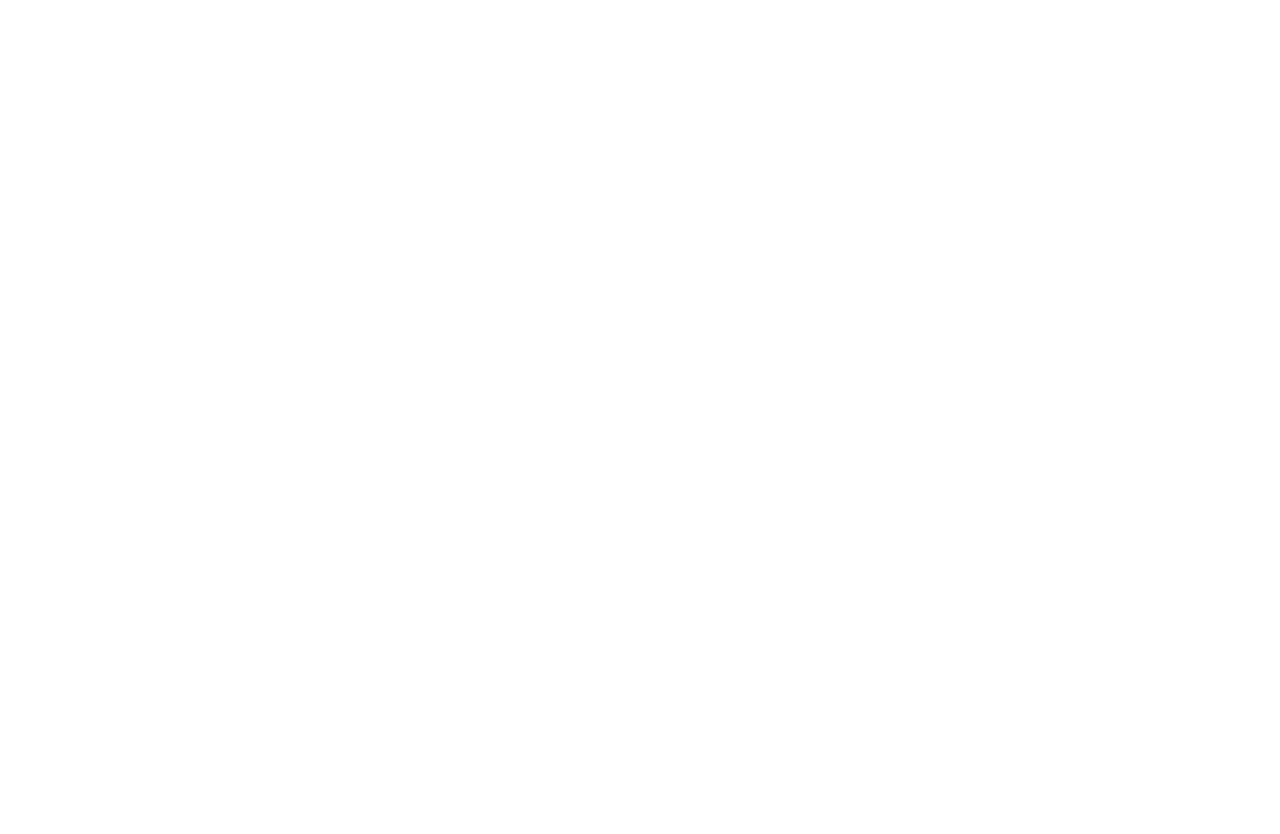
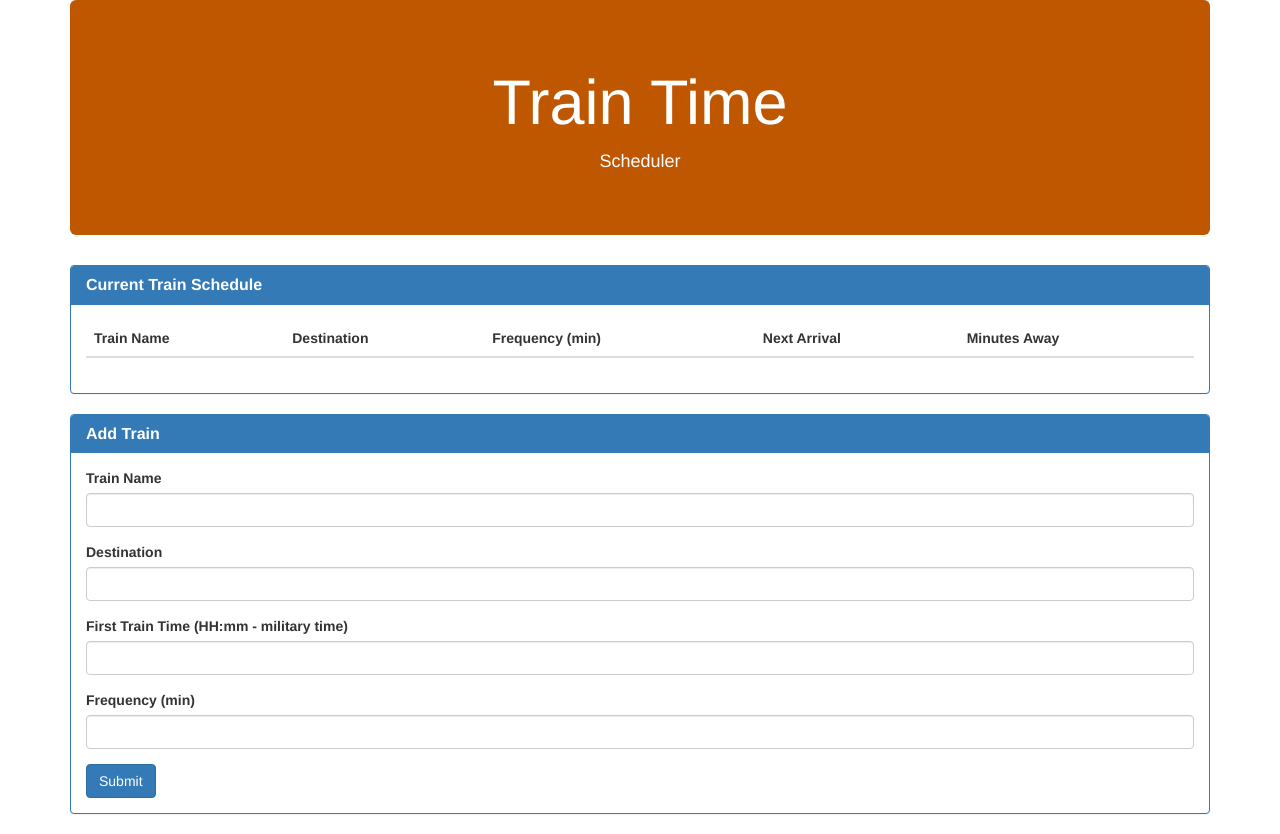
Before and after one commit to amandalowell/Scheduler, a plain HTML site: page index.html in a window 1280 px wide. Before the commit the page ends 800 px from the top, so only its background shows below. Drawn offline with nearby package versions, Linux system fonts and the light colour scheme.

Commit message:
post tutor

```diff
--- a/app.js
+++ b/app.js
@@ -10,3 +10,61 @@
   };
   // call the initiation
   firebase.initializeApp(firebaseConfig);
+
+
+console.log(firebase); //
+
+//var database = firebase.database();
+
+// function to calculate train time
+
+var mockTrains = [
+  {
+    name: "red",
+    destination: "Dallas",
+    firstTrainTime: 18*60*60*1000, //format for miliseconds, 1800
+    frequency: 5*60*1000 //5 min
+
+  },
+
+  {
+    name: "red",
+    destination: "Dallas",
+    firstTrainTime: 1800,
+    frequency: 5 //in minutes
+
+  },
+
+  {
+    name: "red",
+    destination: "Dallas",
+    firstTrainTime: 1800,
+    frequency: 5 //in minutes
+
+  },
+]
+
+// we have ^ trains with their start time
+// we know start time and we know current time and frequency
+//we need next arrival time
+//need to push data to data base (using database variable)
+//^^ in order to push this data, i need to get this data from the webpage (JQ)
+//make click functions, make forms, on submit. event.preventDefault
+//JQ to listen for on sumbit for Train Form.
+//once that even fires, its going to pass event to function and event will have properties for input values
+//this is how I will get the values to put them onto data base.
+//instead of hard code like example, use input values instead.
+//once we push to data base, we can get it back from data base, and then add it to screen.
+//^^ use append.
+// put empty div with class name, to placehold
+//could add form to HTML
+//train schedule div ( empty div)
+// jumbotron bootstrap
+
+
+function countTrainTime(train){
+  var currentTime = new Date().getTime();
+  console.log(currentTime, train.firstTrainTime);
+}
+
+countTrainTime(mockTrains[0]);
--- a/index.html
+++ b/index.html
@@ -3,13 +3,96 @@
 <head>
     <meta charset="UTF-8">
     <meta name="viewport" content="width=device-width, initial-scale=1.0">
-    <meta http-equiv="X-UA-Compatible" content="ie=edge">
     <title>Document</title>
 </head>
 <body>
 
+    <!DOCTYPE html>
+    <html lang="en">
+    <head>
+        <meta charset="UTF-8">
+        <title>Train Time</title>
+
+        <link rel="stylesheet" type="text/css" href="style.css">
+        <link rel="stylesheet" href="https://maxcdn.bootstrapcdn.com/bootstrap/3.3.7/css/bootstrap.min.css" integrity="sha384-BVYiiSIFeK1dGmJRAkycuHAHRg32OmUcww7on3RYdg4Va+PmSTsz/K68vbdEjh4u" crossorigin="anonymous">
+    </head>
+    <body>
+
+        <div class="container">
+
+            <div class="jumbotron" style="text-align:center; background-color:#BF5700">
+                  <h1 style="color:white">Train Time</h1>
+                  <p><h4 style="color:white">Scheduler</h4></p>
+            </div>
+
+
+            <div class="panel panel-primary">
+                 <div class="panel-heading">
+                       <h3 class="panel-title"><strong>Current Train Schedule</strong></h3>
+                  </div>
+
+                  <div class="panel-body">
+                    <table class="table" id="trains">
+                        <thead>
+                            <th>Train Name</th>
+                            <th>Destination</th>
+                            <th>Frequency (min)</th>
+                            <th>Next Arrival</th>
+                            <th>Minutes Away</th>
+                        </thead>
+                        <tbody id="newTrains"></tbody>
+                      </table>
+                  </div>
+            </div>
+
+
+            <div class="panel panel-primary">
+                <div class="panel-heading">
+                    <h3 class="panel-title"><strong>Add Train</strong></h3>
+                </div>
+
+                <div class="panel-body">
+                    <form>
+
+                        <div class="form-group">
+                            <label for="">Train Name</label>
+                            <input type="text" class="form-control" id="nameInput">
+                        </div>
+
+                        <div class="form-group">
+                            <label for="">Destination</label>
+                            <input type="text" class="form-control" id="destinationInput">
+                        </div>
+
+                        <div class="form-group">
+                            <label for="">First Train Time (HH:mm - military time)</label>
+                            <input type="text" class="form-control" id="firstTrainInput">
+                        </div>
+
+                        <div class="form-group">
+                            <label for="">Frequency (min)</label>
+                            <input type="text" class="form-control" id="frequencyInput">
+                        </div>
+
+
+                        <button type="submit" class="btn btn-primary" id="addTrain">Submit</button>
+                    </form>
+                </div>
+            </div>
+
+        </div>
+
+        <script   src="http://code.jquery.com/jquery-2.2.4.min.js"   integrity="sha256-BbhdlvQf/xTY9gja0Dq3HiwQF8LaCRTXxZKRutelT44="   crossorigin="anonymous"></script>
+
+        <script src="https://cdn.jsdelivr.net/momentjs/2.12.0/moment.min.js"></script>
+
+    </body>
+    </html>
 
 
 
+    <script src="https://www.gstatic.com/firebasejs/6.1.1/firebase-app.js"></script>
+    <script src="app.js"></script>
+
 </body>
 </html>
```
